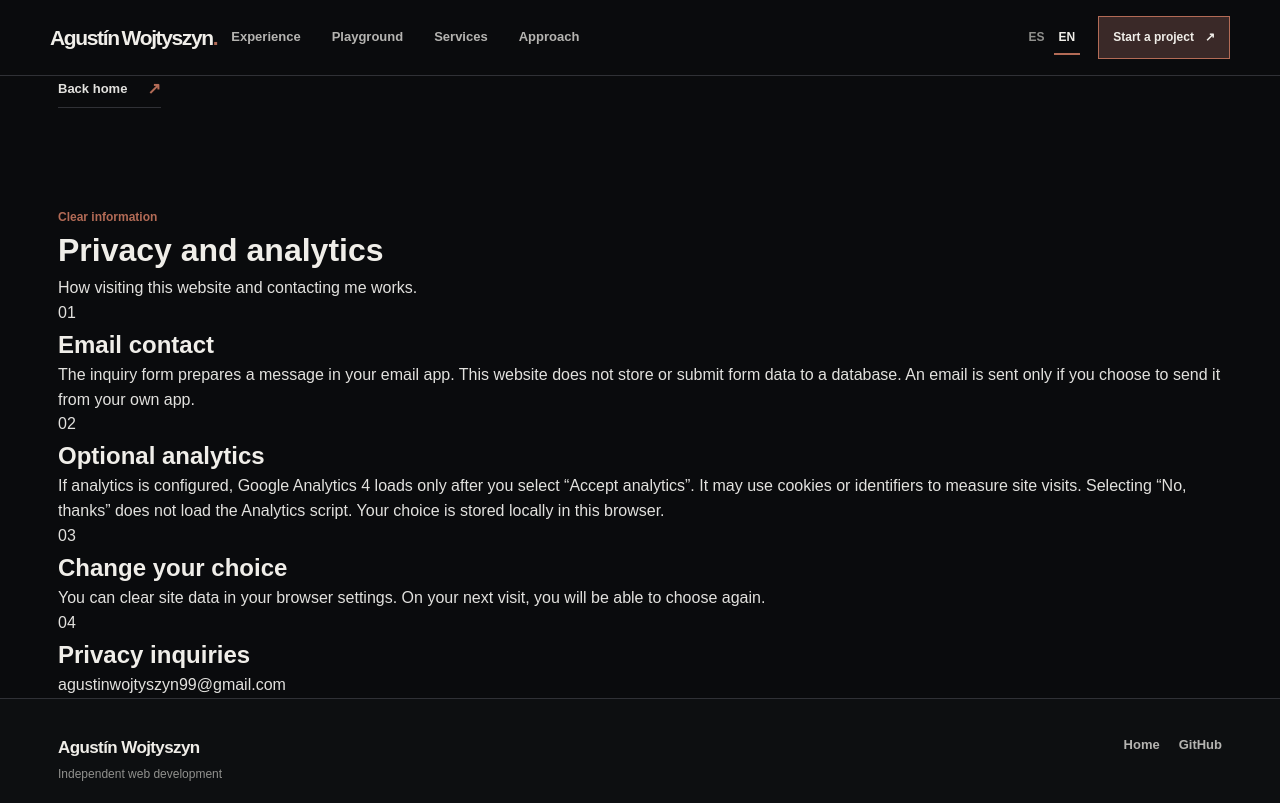
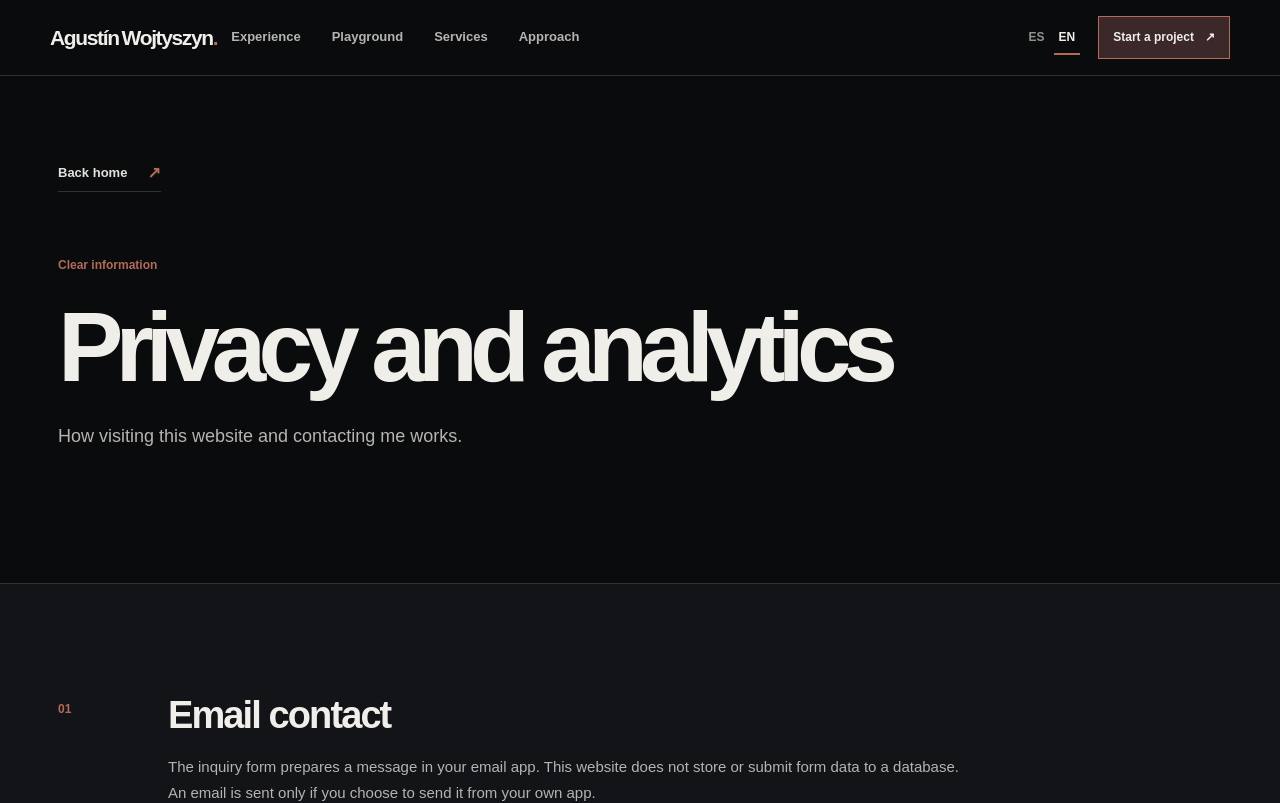
Before and after one commit to AgustinWojtyszyn/new_portfolioweb, a Next.js app: page /en/privacidad in a window 1280 px wide. Shown: the top 803 px of the page. Built offline with nearby package versions, Linux system fonts and the light colour scheme; no server answers.

Commit message:
design(portfolio): polished bilingual privacy layout in new design system

```diff
--- a/src/app/atelier.css
+++ b/src/app/atelier.css
@@ -355,3 +355,17 @@ body{background:var(--at-bg);color:var(--at-text);font-family:var(--at-body)}
  .at-detail-convert-actions{flex-direction:row;align-items:center}
 }
 @media(prefers-reduced-motion:reduce){.at-detail-faq-list summary i{transition:none!important}}
+
+
+.at-privacy{min-height:100svh}
+.at-privacy-heading{padding-block:60px 86px}
+.at-privacy-heading .at-detail-back{margin-bottom:64px}
+.at-privacy-heading h1{font-size:clamp(45px,10vw,98px);letter-spacing:-.08em;line-height:1.06;margin-top:22px;max-width:950px}
+.at-privacy-heading>p:last-child{font-size:18px;color:var(--at-soft);margin-top:23px;max-width:750px}
+.at-privacy-content{border-block:1px solid var(--at-rule);background:var(--at-surface);padding-block:30px 90px}
+.at-privacy-content section{border-bottom:1px solid var(--at-rule);padding-block:27px;display:grid;grid-template-columns:38px minmax(0,1fr);gap:15px}
+.at-privacy-content section>span{font-size:12px;color:var(--at-accent);font-weight:700;padding-top:6px}
+.at-privacy-content h2{font-size:clamp(23px,5vw,38px);line-height:1.15;letter-spacing:-.05em;font-weight:800}
+.at-privacy-content p{font-size:15px;line-height:1.75;color:var(--at-soft);max-width:800px;margin-top:16px}
+.at-privacy-content p a{text-decoration:underline;text-underline-offset:5px}
+@media(min-width:800px){.at-privacy-heading{padding-block:84px 132px}.at-privacy-content{padding-block:70px 130px}.at-privacy-content section{grid-template-columns:95px minmax(0,1fr);padding-block:40px}}
```
